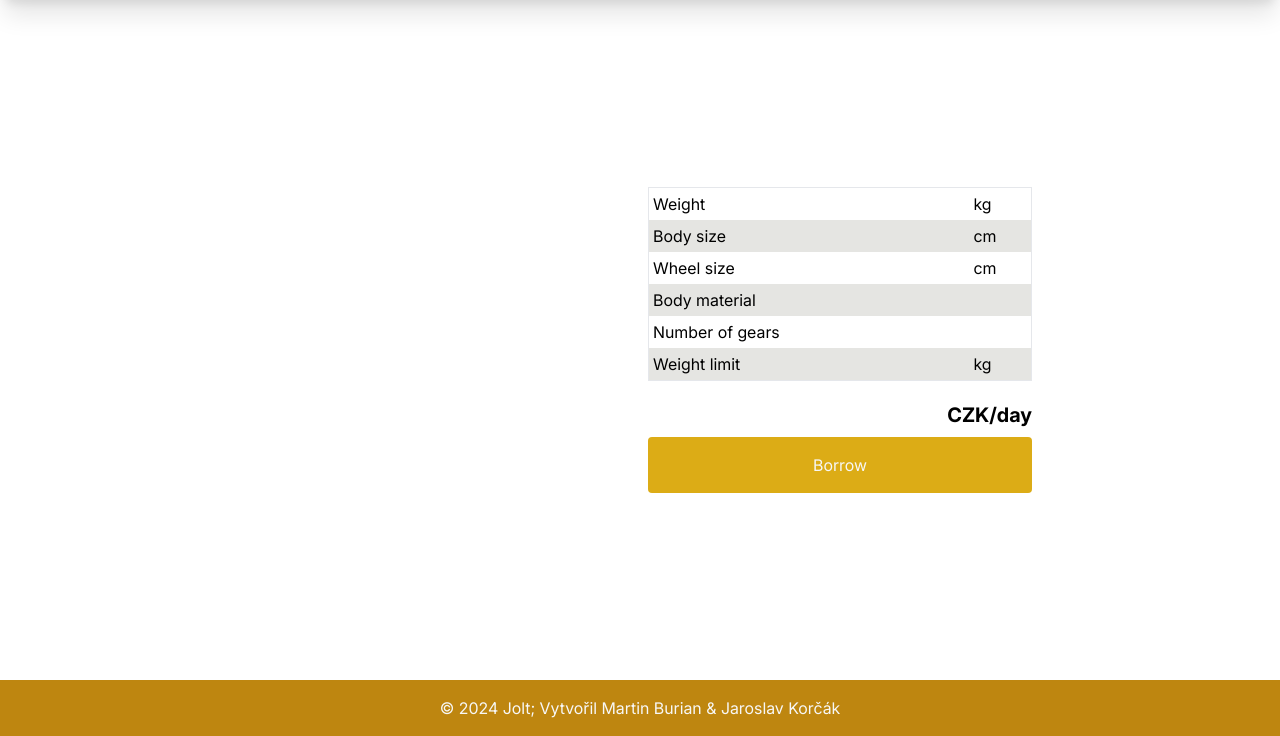
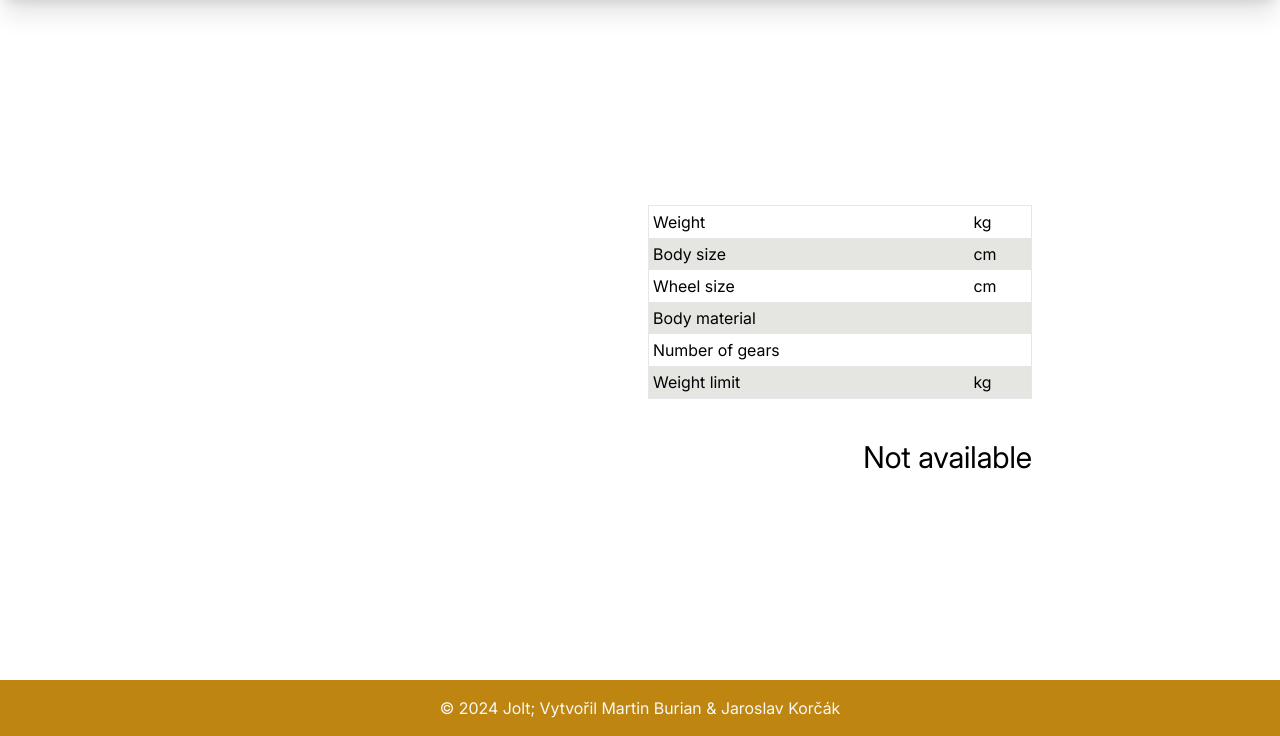
Before and after one commit to KrazyManJ/jolt, a Flask app: template templates/bike_details/page.jinja in a window 1280 px wide. Shown: the part 64-800 px from the top of the page. Run offline with Flask 2, Linux system fonts and the light colour scheme; the template is opened without the code that fills it, so the values that code supplies are empty; some libraries are stand-ins or nearby versions.

Commit message:
Fixed my mistakes while creating bike details view

```diff
--- a/templates/bike_details/page.jinja
+++ b/templates/bike_details/page.jinja
@@ -39,11 +39,15 @@
                 </tr>
             </table>
 
-{#            <div>{{ bike.is_available }}</div>#}
-            <div class="mt-5 font-bold text-xl text-right">{{ bike.price }} CZK/day</div>
-            <a class="mt-2 block p-4 text-center no-underline rounded w-full text-titan-50 bg-primary-500" href="{{ url_for("borrow.page", id=bike.bike_id) }}">
-                Borrow
-            </a>
+{#            <div>{{  }}</div>#}
+            {% if bike.is_available %}
+                <div class="mt-5 font-bold text-xl text-right">{{ bike.price }} CZK/day</div>
+                <a class="mt-2 block p-4 text-center no-underline rounded w-full text-titan-50 bg-primary-500" href="{{ url_for("borrow.page", id=bike.bike_id) }}">
+                    Borrow
+                </a>
+            {% else %}
+                <div class="mt-10 text-3xl text-right">Not available</div>
+            {% endif %}
         </div>
     </div>
 {% endblock %}
```
Also changed, not shown: views/bike_details.py (+5 -2 lines).
